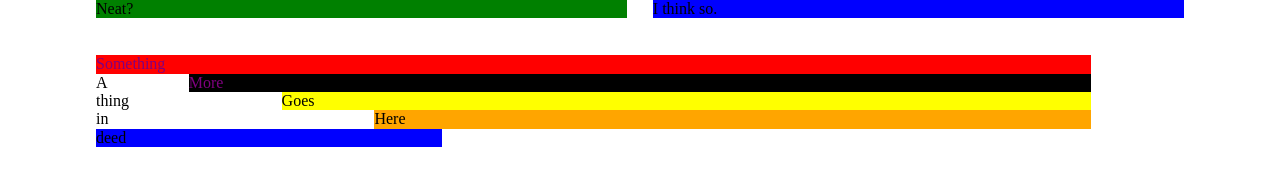
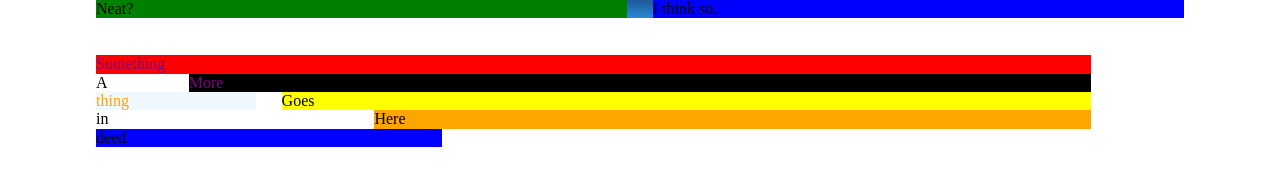
Before and after one commit to tsmit182/bourbonNeat, a website: page app/index.html in a window 1280 px wide. Drawn offline with nearby package versions, Linux system fonts and the light colour scheme; files that its build step writes are made by us from their sources; files whose address does not match are found by name.

Commit message:
minor color change

```diff
--- a/app/styles/main.scss
+++ b/app/styles/main.scss
@@ -26,6 +26,7 @@
 
 #a1 {
   @include outer-container;
+  @include linear-gradient(#1e5799, #2989d8);
  #b1 {
     @include span-columns(6);
     background-color: green;
@@ -57,6 +58,8 @@
   }
   #article21 {
     @include span-columns(2);
+    color:orange;
+    background-color:aliceblue;
   }
   #b23 {
     @include span-columns(9);
@@ -69,7 +72,7 @@
   }
   #b24{
     @include span-columns(8);
-    @include omega;
+    // @include omega;
     background-color: orange;
   }
   #article23 {
```
